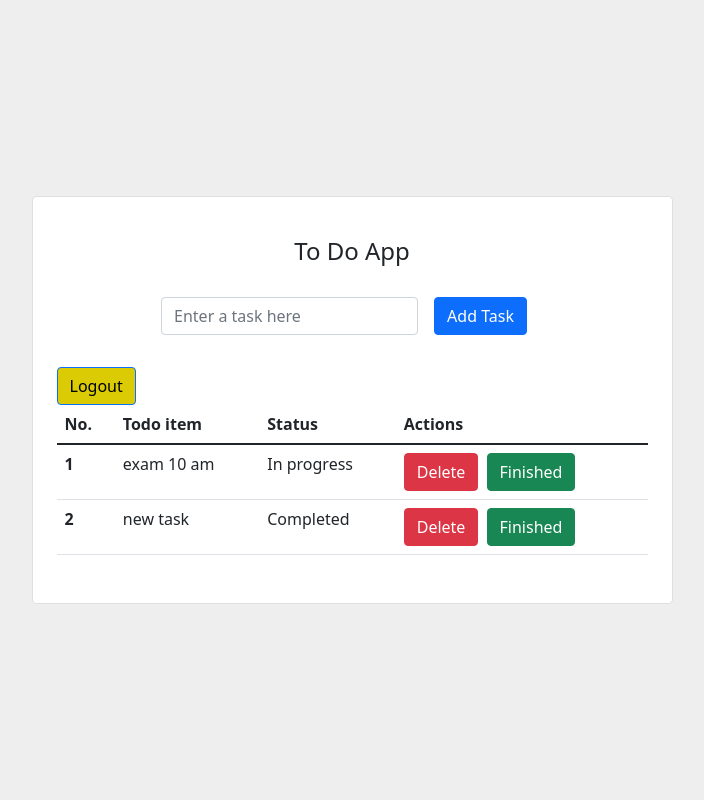
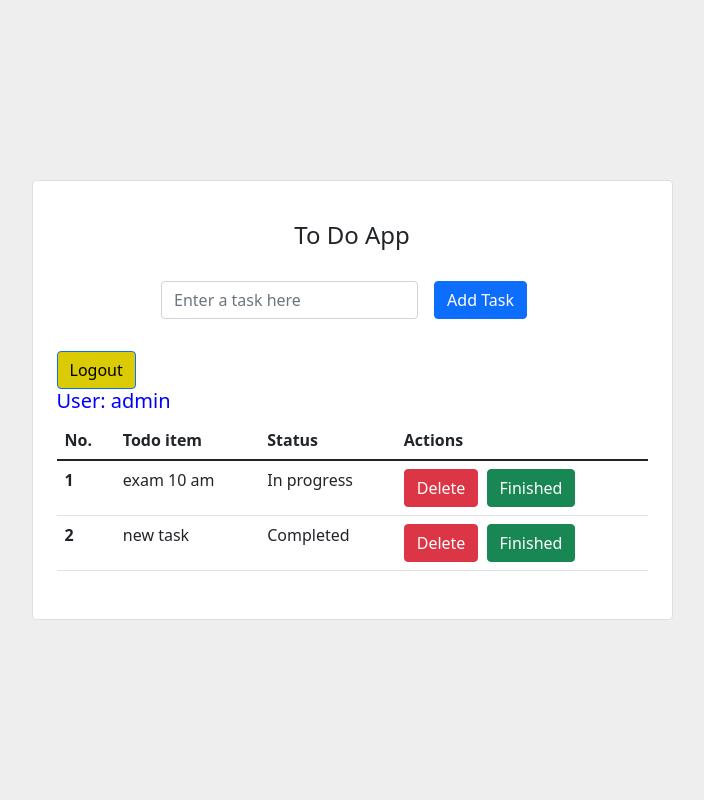
Before and after one commit to zahidhasanmilu/TodoProject, a Django app: page / in a window 1280 px wide. Shown: the whole page, without its empty margins (288-992 px from the left). Run offline with Django 5.2, Linux system fonts and the light colour scheme; a user stored in the database is signed in; data comes from the database, SQL or seed files in the repository; both versions use the stored data as it was after the commit.

Commit message:
update and delete task

```diff
--- a/todoapp/templates/todoapp/todo.html
+++ b/todoapp/templates/todoapp/todo.html
@@ -42,6 +42,7 @@
             </form>
             <a href="{% url 'logout' %}"><button style="background: rgb(218, 203, 4); color: rgb(0, 0, 0);"
                 type="submit" class="btn btn-primary">Logout</button></a>
+                <h5 style="color: blue;">User: {{user.username}}</h5>
 
             <table class="table mb-4">
               <thead>
@@ -64,8 +65,11 @@
                   {% endif %}
 
                   <td>
-                    <button type="submit" class="btn btn-danger">Delete</button>
-                    <button type="submit" class="btn btn-success ms-1">Finished</button>
+                    <a href="{% url 'delete' task.id %}">
+                      <button type="submit" class="btn btn-danger">Delete</button></a>
+
+                    <a href="{% url 'update' task.id %}"><button type="submit"
+                        class="btn btn-success ms-1">Finished</button></a>
                   </td>
                 </tr>
                 {% endfor %}
--- a/todoapp/urls.py
+++ b/todoapp/urls.py
@@ -7,4 +7,8 @@ urlpatterns = [
     path('register/', views.register, name="register"),
     path('login/', views.login_page, name="login"),
     path('logout/', views.logout_page, name="logout"),
+
+    path('upadate/<int:id>/', views.upadate_task, name="update"),
+    path('delete_task/<int:id>/', views.delete_task, name="delete"),
+
 ]
--- a/todoapp/views.py
+++ b/todoapp/views.py
@@ -35,15 +35,30 @@ def home(request):
     all_task = todo.objects.filter(user=current_user)
     if request.method == "POST":
         name = request.POST.get('todo_name')
-        new_todo = todo(user=request.user,tode_description=name)
+        new_todo = todo(user=request.user, tode_description=name)
         new_todo.save()
         messages.success(request, 'New task created!')
         return redirect('home')
 
-    context={
-        'all_task':all_task
+    context = {
+        'all_task': all_task
     }
-    return render(request, 'todoapp/todo.html',context)
+    return render(request, 'todoapp/todo.html', context)
+
+
+def upadate_task(request, id):
+    task = todo.objects.get(user=request.user, id=id)
+    task.status = True
+    task.save()
+    messages.success(request, 'task updated')
+    return redirect(home)
+
+
+def delete_task(request, id):
+    task = todo.objects.get(user=request.user, id=id)
+    task.delete()
+    messages.success(request, 'task Deleted!!')
+    return redirect(home)
 
 
 def register(request):
@@ -96,6 +111,7 @@ def login_page(request):
             return redirect('login')
     return render(request, 'todoapp/login.html')
 
+
 def logout_page(request):
     logout(request)
     messages.error(request, 'Logout successfull, please login here!')
```
Also changed, not shown: db.sqlite3.
